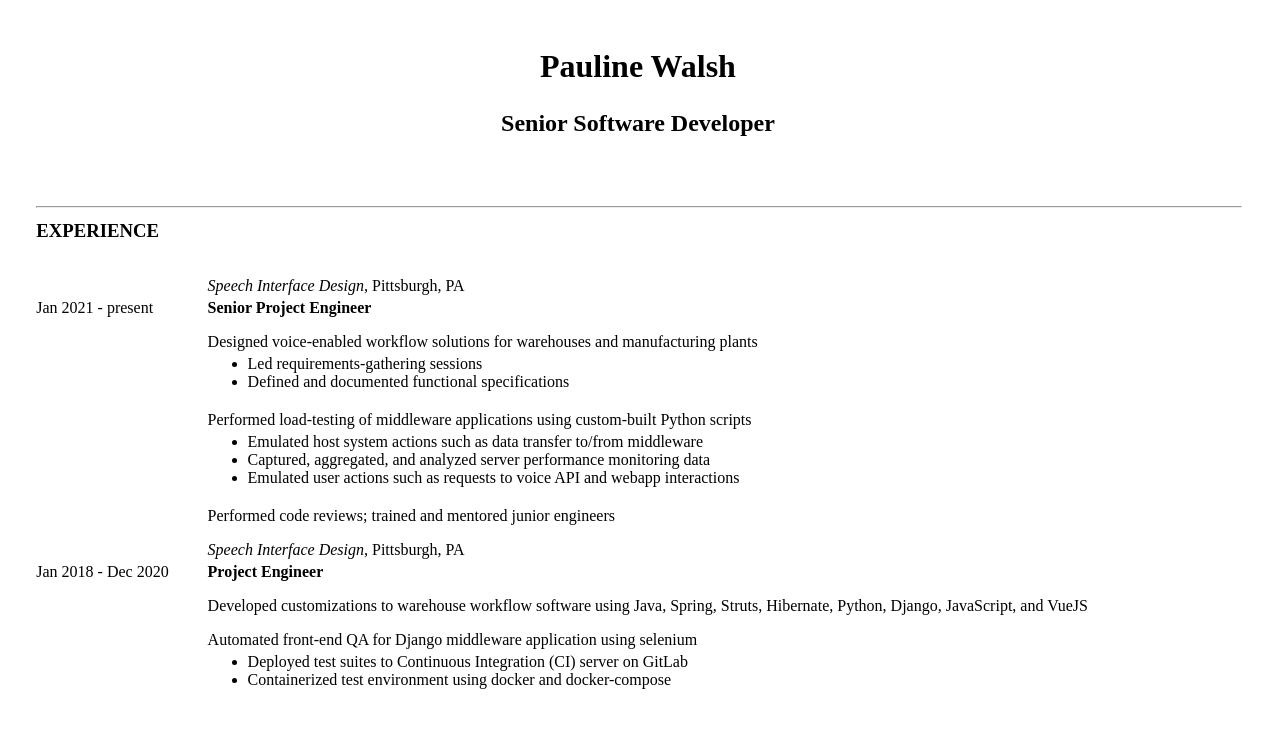
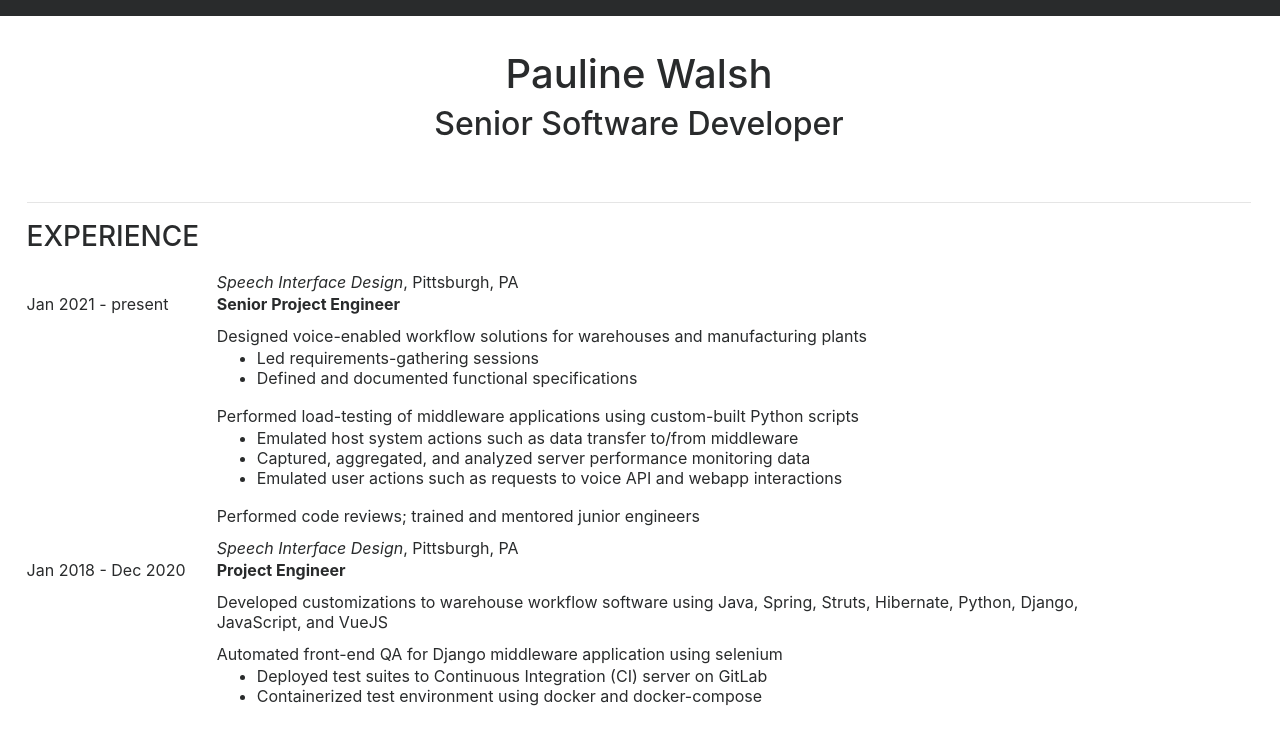
Before and after one commit to paulinewalsh/paulinewalsh.github.io, a plain HTML site: page index.html in a window 1280 px wide. Shown: the top 729 px of the page. Drawn offline with nearby package versions, Linux system fonts and the light colour scheme.

Commit message:
Add header

```diff
--- a/index.html
+++ b/index.html
@@ -9,10 +9,12 @@
     <meta name="HandheldFriendly" content="true">
     <meta name="viewport" content="width=device-width, initial-scale=1,maximum-scale=1,user-scalable=no">
     <link rel="stylesheet" href="style.css" />
+    <link rel="stylesheet" href="https://maxcdn.bootstrapcdn.com/bootstrap/4.0.0-alpha.6/css/bootstrap.min.css" integrity="sha384-rwoIResjU2yc3z8GV/NPeZWAv56rSmLldC3R/AZzGRnGxQQKnKkoFVhFQhNUwEyJ" crossorigin="anonymous">
   </head>
 
 
   <body>
+    <nav class="navbar navbar-inverse bg-inverse navbar-toggleable-sm"></nav>
     <div id="resume-container">
       <table class ="resume" width="95%" >
         <tr class="section-row"></tr>
```
